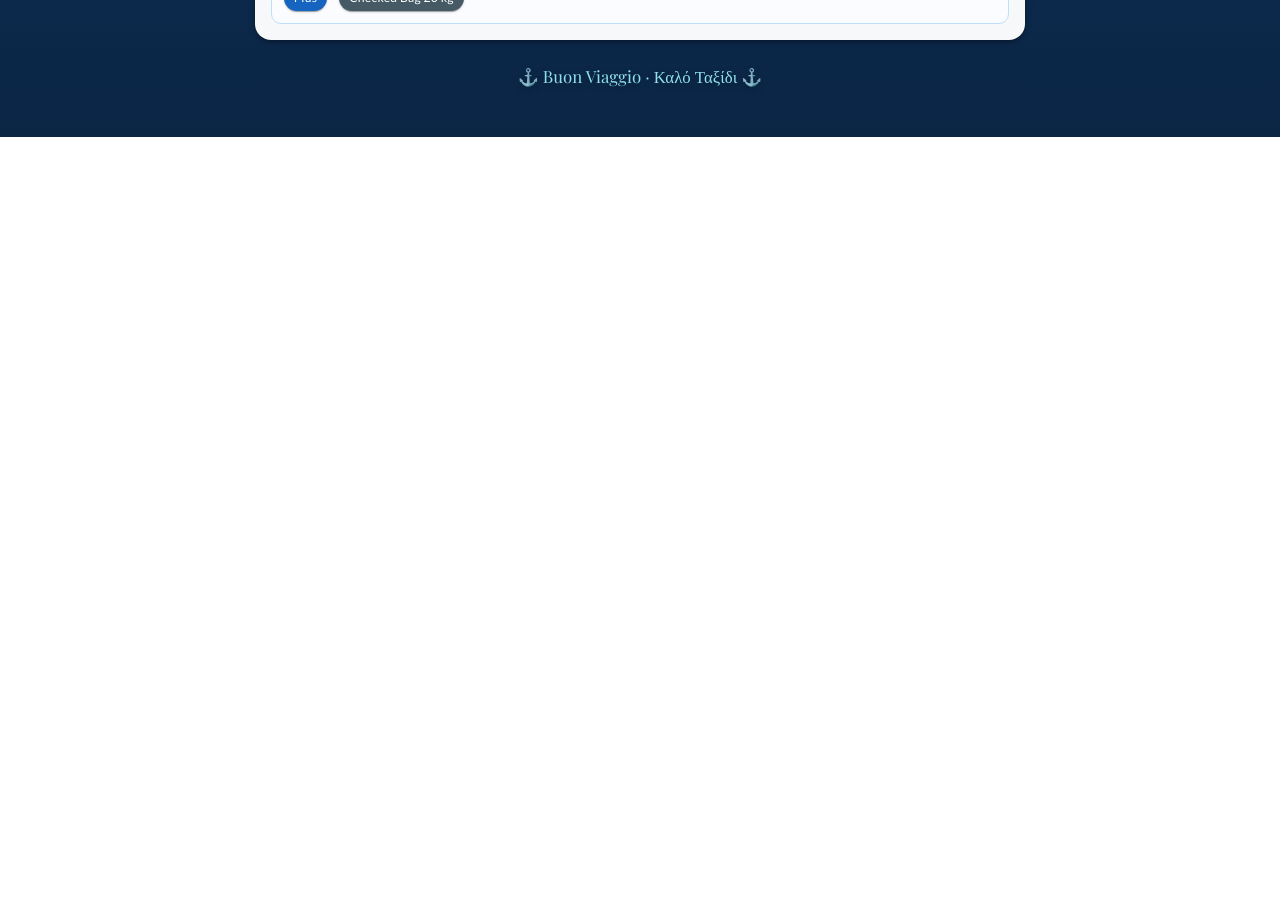
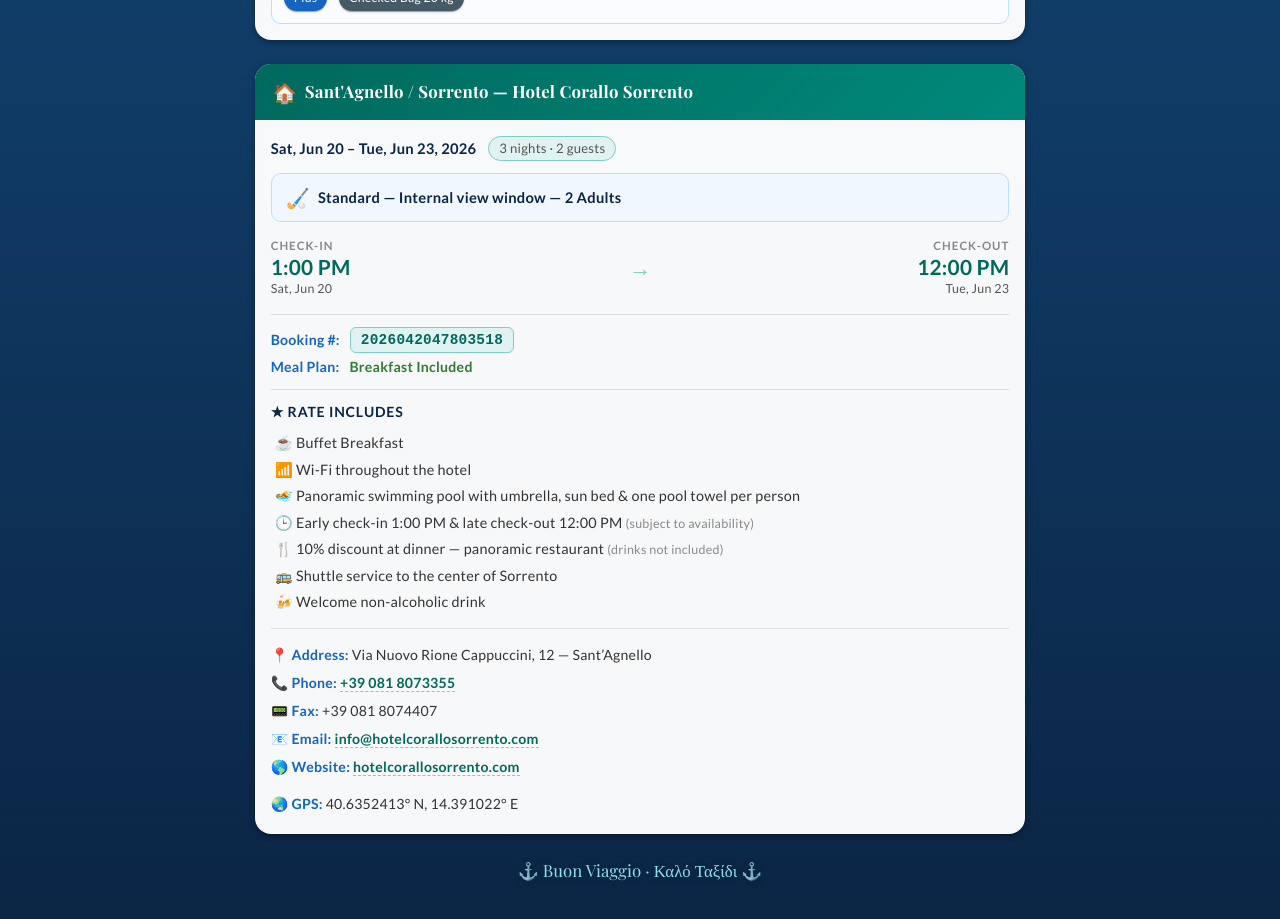
Before and after one commit to FlintShadey/Itenerary, a Vue app: page / in a window 1280 px wide. Shown: the part 7980-8899 px from the top of the page. Before the commit the page ends 8117 px from the top, so only its background shows below. Built offline with nearby package versions, Linux system fonts and the light colour scheme.

Commit message:
Add Hotel Corallo Sorrento (Jun 20–23)

```diff
--- a/src/App.vue
+++ b/src/App.vue
@@ -999,6 +999,79 @@
               </v-card-text>
             </v-card>
 
+            <!-- Jun 20–23 — Hotel Corallo Sorrento -->
+            <v-card hover elevation="4" class="mb-6 itinerary-card">
+              <v-card-title class="card-header card-header-hotel">
+                <span class="card-header-icon">&#127968;</span>
+                Sant'Agnello / Sorrento &mdash; Hotel Corallo Sorrento
+              </v-card-title>
+              <v-card-text class="pa-4">
+
+                <div class="hotel-meta mb-3">
+                  <span class="hotel-dates">Sat, Jun 20 &ndash; Tue, Jun 23, 2026</span>
+                  <span class="hotel-nights">3 nights &middot; 2 guests</span>
+                </div>
+
+                <div class="hotel-room mb-4">
+                  <span class="room-type-icon">&#127953;</span>
+                  <span class="room-type-text">Standard &mdash; Internal view window &mdash; 2 Adults</span>
+                </div>
+
+                <!-- Check-in / Check-out -->
+                <div class="checkin-row mb-4">
+                  <div class="checkin-block">
+                    <div class="checkin-label">Check-in</div>
+                    <div class="checkin-time">1:00 PM</div>
+                    <div class="checkin-date">Sat, Jun 20</div>
+                  </div>
+                  <div class="checkin-divider">&#8594;</div>
+                  <div class="checkin-block text-right">
+                    <div class="checkin-label">Check-out</div>
+                    <div class="checkin-time">12:00 PM</div>
+                    <div class="checkin-date">Tue, Jun 23</div>
+                  </div>
+                </div>
+
+                <v-divider class="my-3"></v-divider>
+
+                <div class="confirm-row mb-1">
+                  <span class="detail-label">Booking #:</span>
+                  <span class="confirm-code">2026042047803518</span>
+                </div>
+                <div class="confirm-row mb-3">
+                  <span class="detail-label">Meal Plan:</span>
+                  <span style="color:#2E7D32;font-weight:600;">Breakfast Included</span>
+                </div>
+
+                <v-divider class="my-3"></v-divider>
+
+                <!-- Rate includes -->
+                <div class="benefits-heading mb-2">&#9733; Rate Includes</div>
+                <ul class="benefits-list">
+                  <li>&#9749; Buffet Breakfast</li>
+                  <li>&#128246; Wi-Fi throughout the hotel</li>
+                  <li>&#127946; Panoramic swimming pool with umbrella, sun bed &amp; one pool towel per person</li>
+                  <li>&#128338; Early check-in 1:00 PM &amp; late check-out 12:00 PM <span class="benefit-note">(subject to availability)</span></li>
+                  <li>&#127860; 10% discount at dinner &mdash; panoramic restaurant <span class="benefit-note">(drinks not included)</span></li>
+                  <li>&#128652; Shuttle service to the center of Sorrento</li>
+                  <li>&#127867; Welcome non-alcoholic drink</li>
+                </ul>
+
+                <v-divider class="my-3"></v-divider>
+
+                <!-- Address & Contact -->
+                <div class="hotel-contact">
+                  <div><span class="detail-label">&#128205; Address:</span> Via Nuovo Rione Cappuccini, 12 &mdash; Sant&rsquo;Agnello</div>
+                  <div><span class="detail-label">&#128222; Phone:</span> <a href="tel:+390818073355" class="med-link">+39 081 8073355</a></div>
+                  <div><span class="detail-label">&#128223; Fax:</span> +39 081 8074407</div>
+                  <div><span class="detail-label">&#128231; Email:</span> <a href="mailto:info@hotelcorallosorrento.com" class="med-link">info@hotelcorallosorrento.com</a></div>
+                  <div><span class="detail-label">&#127758; Website:</span> <a href="http://www.hotelcorallosorrento.com" target="_blank" rel="noopener" class="med-link">hotelcorallosorrento.com</a></div>
+                  <div class="mt-2"><span class="detail-label">&#127759; GPS:</span> 40.6352413&deg; N, 14.391022&deg; E</div>
+                </div>
+
+              </v-card-text>
+            </v-card>
+
             <!-- Footer -->
             <div class="text-center mt-4 mb-8 footer-text">
               <p>&#9875; Buon Viaggio &middot; &#922;&#945;&#955;&#972; &#932;&#945;&#958;&#943;&#948;&#953; &#9875;</p>
```
